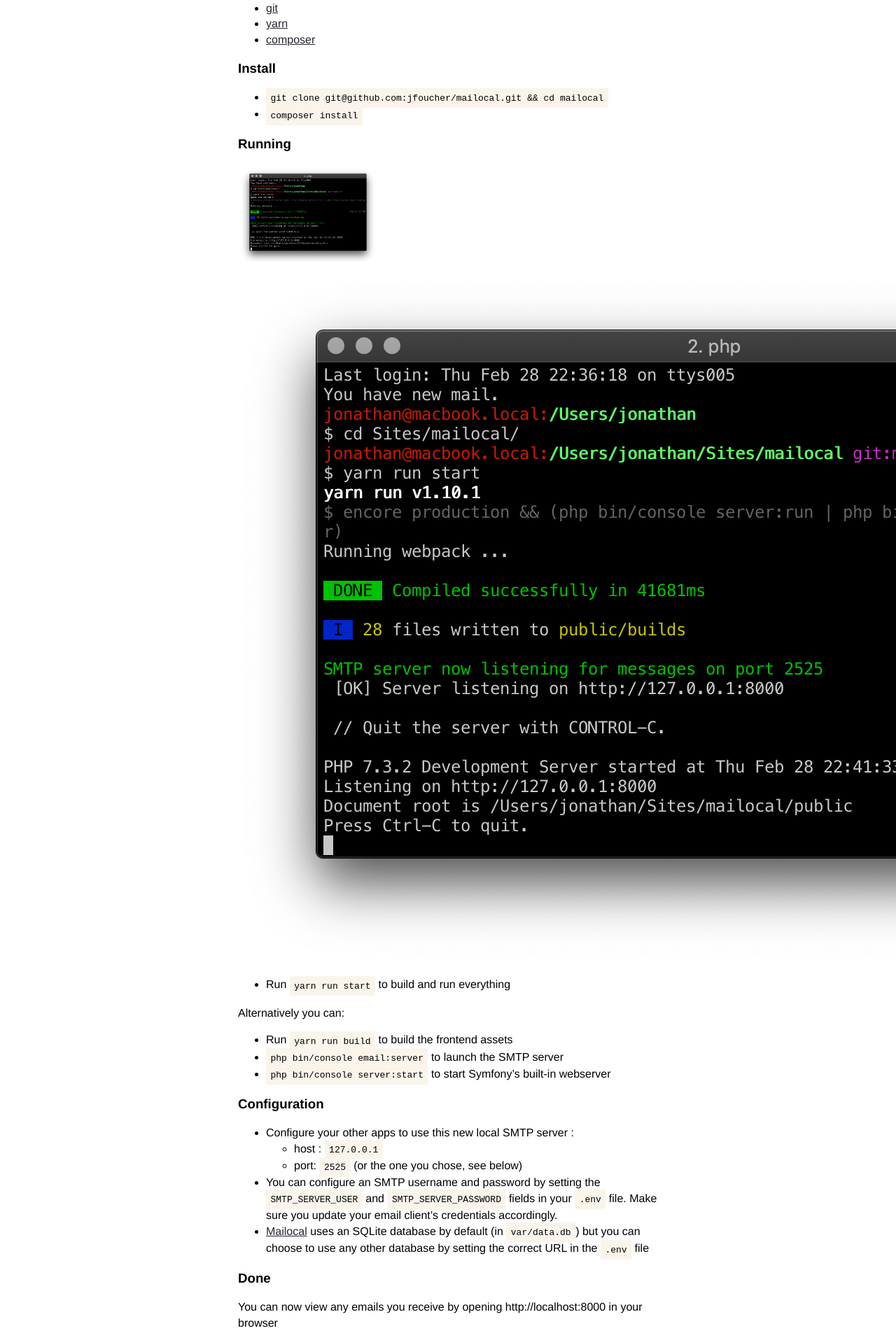
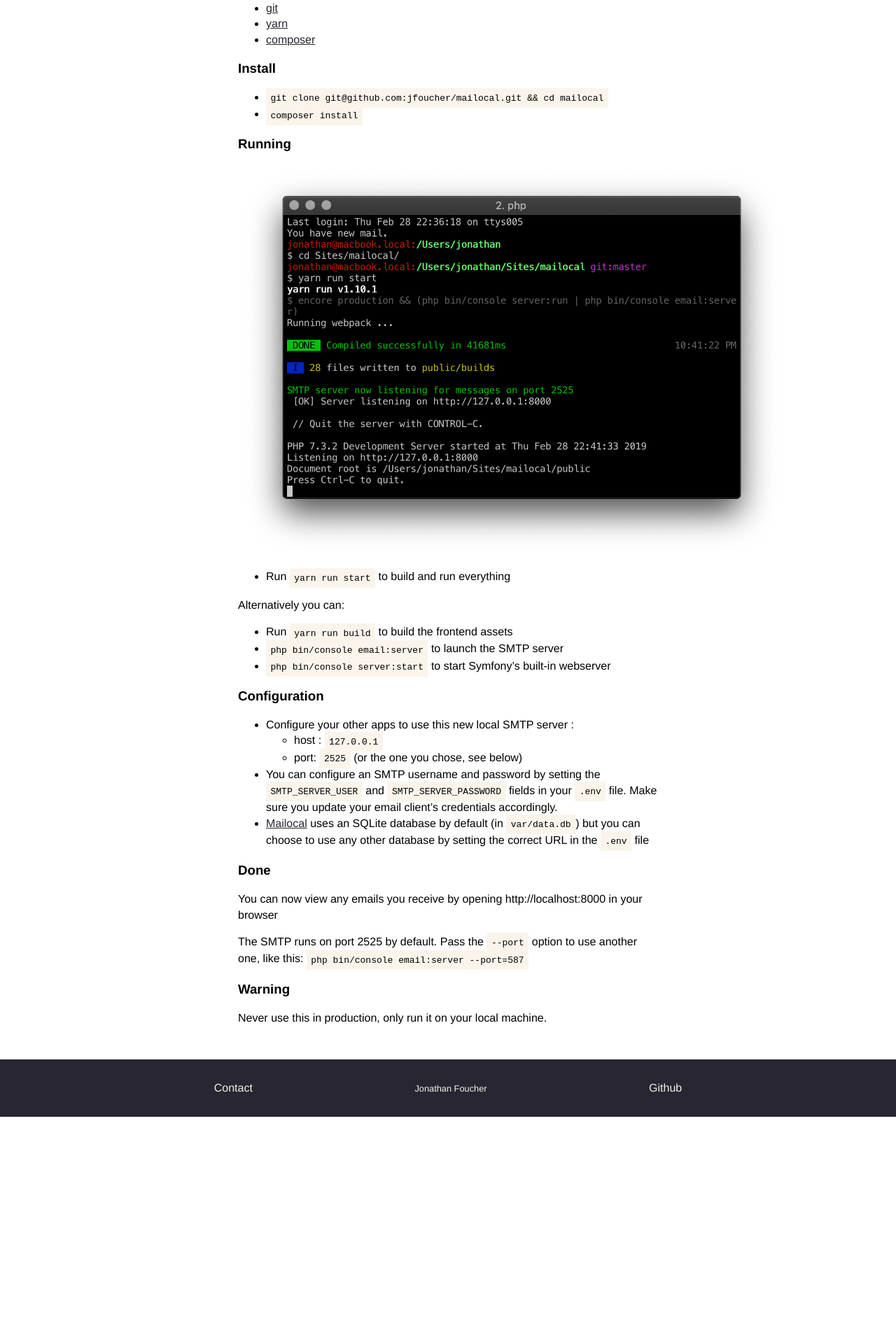
Before and after one commit to jfoucher/Mailocal, a Jekyll site: the page built from index.md, in a window 1280 px wide. Shown: the part 1282-3197 px from the top of the page at 70% size. Built offline with Jekyll 4.4.1, drawn with Linux system fonts in a browser that asks for light colours; after the commit the page ends 2878 px from its top, so only the background shows below that.

Commit message:
update image

```diff
--- a/index.md
+++ b/index.md
@@ -30,11 +30,7 @@ images:
 
 ### Running
 
-<img src="assets/img/console.png" alt="drawing" width="200" align="center" />
-
-{:refdef: style="text-align: center;"}
-![Running Mailocal](assets/img/console.png)
-{: refdef}
+<img src="assets/img/console.png" alt="drawing" width="782" align="center" />
 
 - Run `yarn run start` to build and run everything
 
```
